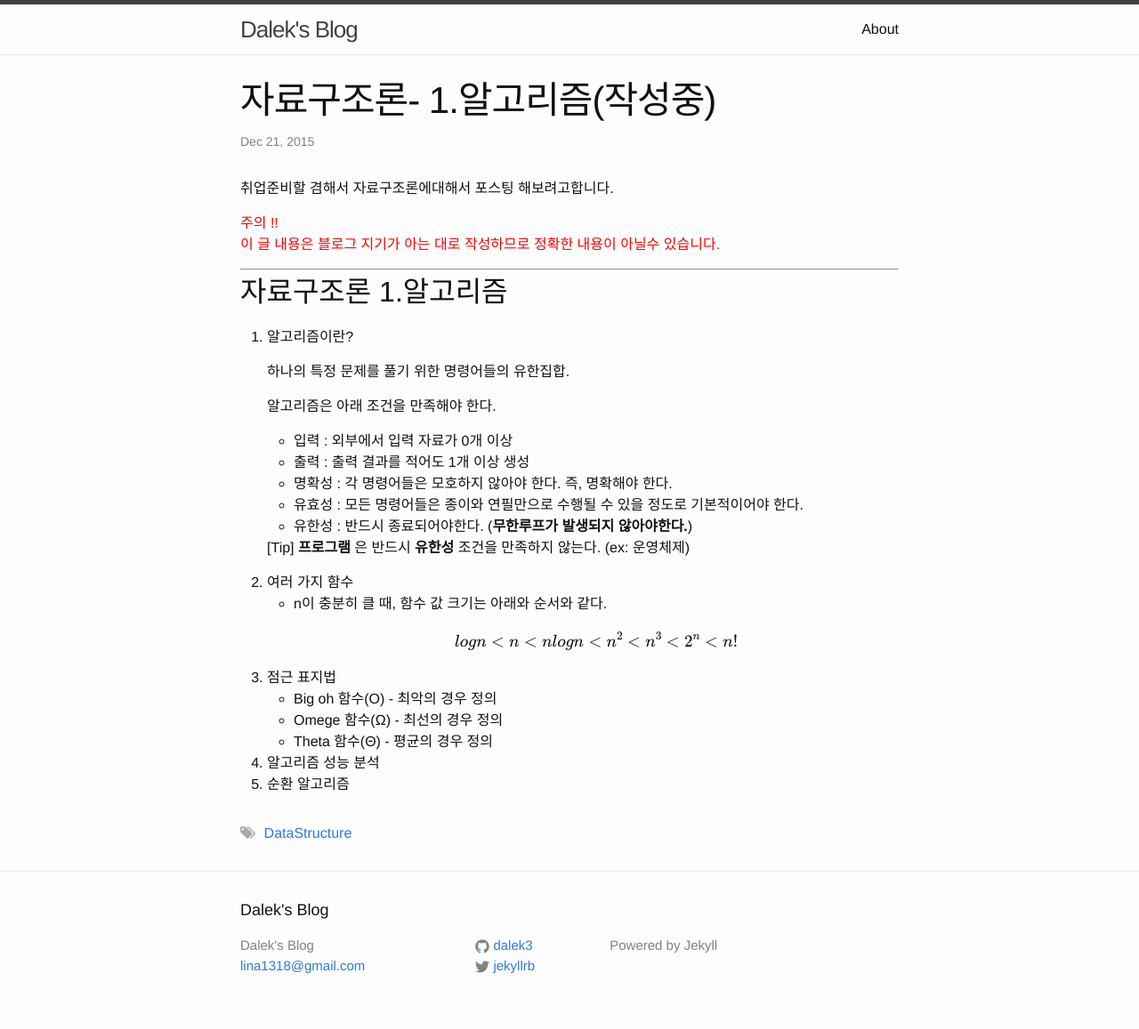
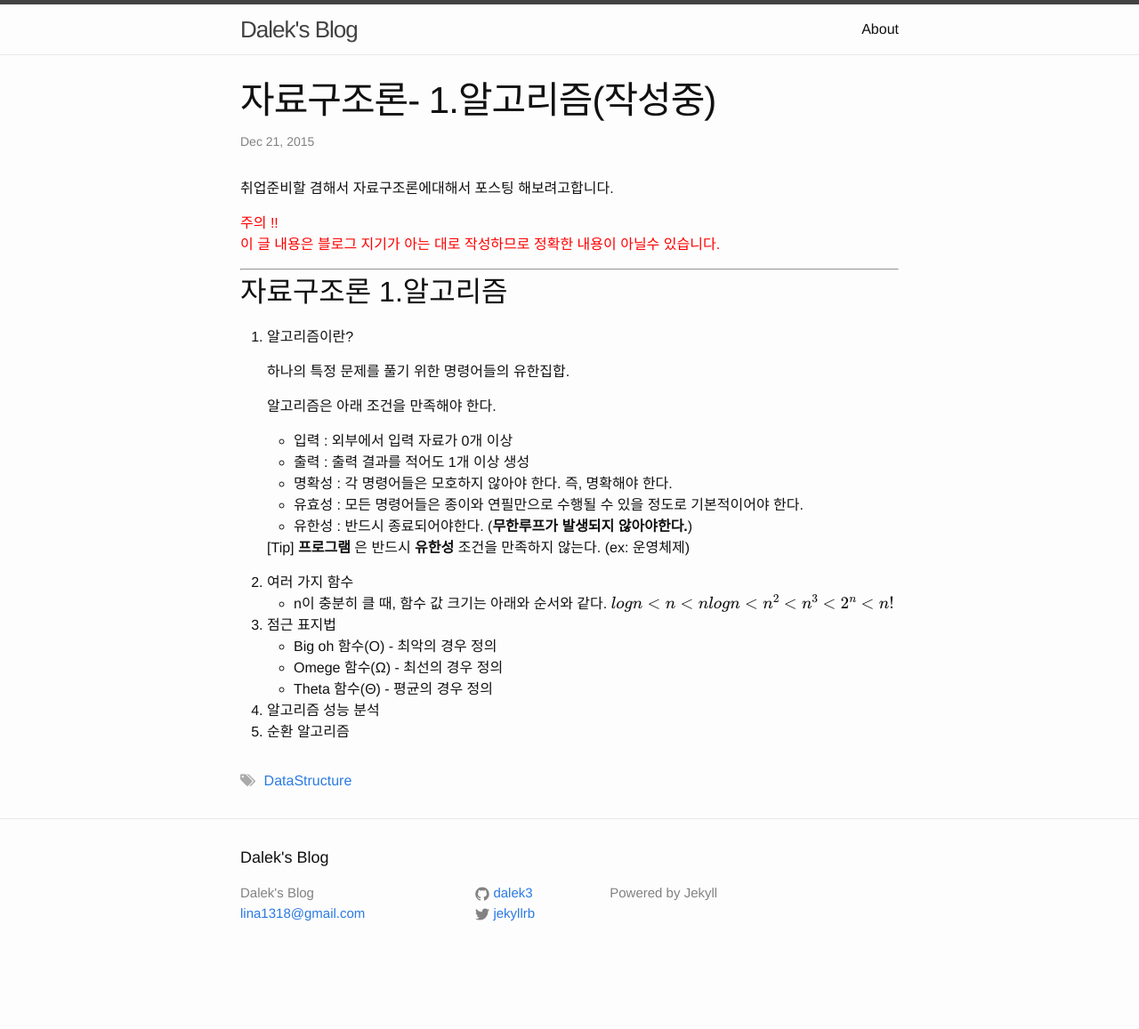
Before and after one commit to dalek3/dalek3.github.io, a Jekyll site: the page built from _posts/2015-12-21-hello-algo.markdown, in a window 1280 px wide. Shown: the whole page at 89% size. Built offline with Jekyll 4.4.1, drawn with Linux system fonts in a browser that asks for light colours; nearby versions of some CDN libraries; formulas are drawn with MathJax 3; after the commit the page ends 1098 px from its top, so only the background shows below that.

```diff
--- a/_posts/2015-12-21-hello-algo.markdown
+++ b/_posts/2015-12-21-hello-algo.markdown
@@ -34,7 +34,7 @@ tags : DataStructure
 	[Tip] **프로그램** 은 반드시 **유한성** 조건을 만족하지 않는다. (ex: 운영체제)
 2. 여러 가지 함수
 	- n이 충분히 클 때, 함수 값 크기는 아래와 순서와 같다.
-	: $$ logn < n < nlogn < n^2 < n^3 < 2^n < n! $$
+	$$ logn < n < nlogn < n^2 < n^3 < 2^n < n! $$
 
 3. 점근 표지법
 	- Big oh 함수(O) - 최악의 경우
```
